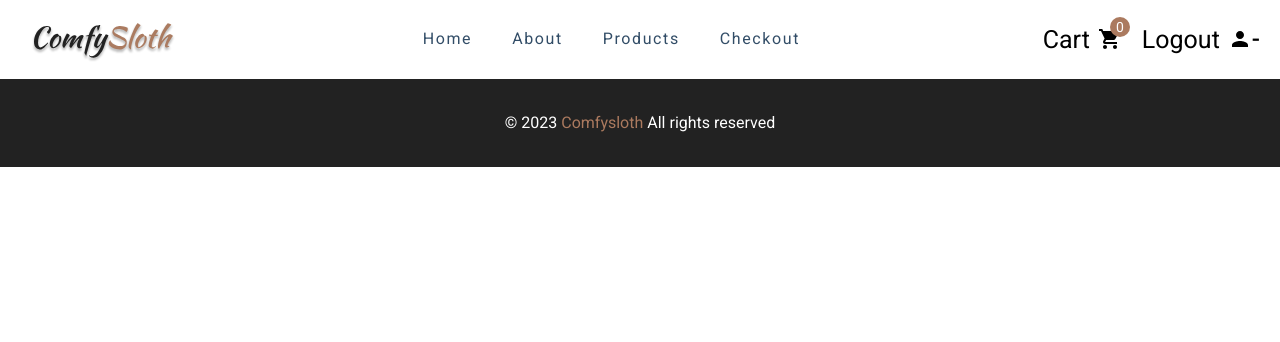
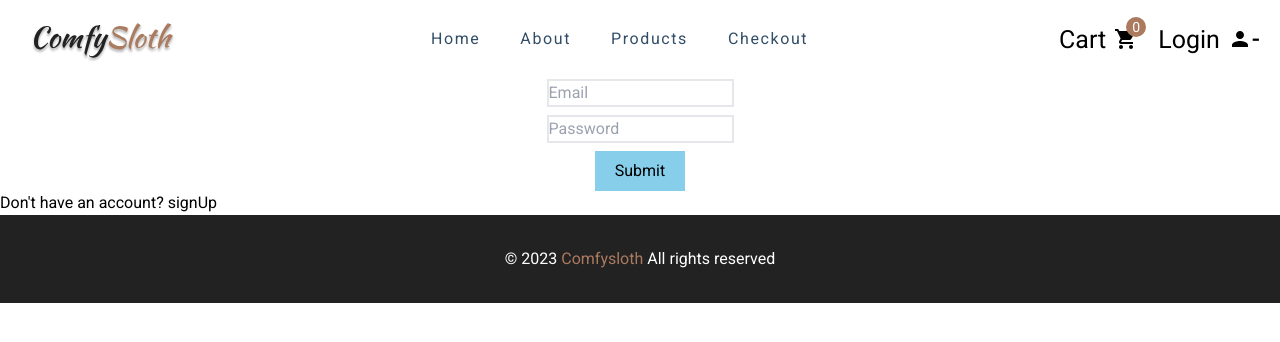
Before and after one commit to Somidh/Comfy-Sloth, a React (Vite) app: page /login in a window 1280 px wide. Shown: the top 342 px of the page. Built offline with nearby package versions, Linux system fonts and the light colour scheme.

Commit message:
login and signup page added

```diff
--- a/src/App.jsx
+++ b/src/App.jsx
@@ -1,4 +1,4 @@
-import React, { useState } from 'react'
+import React, { useEffect, useState } from 'react'
 import { BrowserRouter, Routes, Route } from 'react-router-dom'
 import Navbar from './component/Navbar'
 import SideBar from './component/Sidebar'
@@ -17,13 +17,21 @@ import AboutProduct from './pages/AboutProduct'
 
 function App() {
 
-  const { showNavbar } = useStateContext()
+  const [token, setToken] = useState(false)
 
+  token && sessionStorage.setItem('token', JSON.stringify(token))
+
+  useEffect(() => {
+    if(sessionStorage.getItem('token')){
+      let data = JSON.parse(sessionStorage.getItem('token'))
+      setToken(data)
+    }
+  }, [])
 
   return (
     <div>
       <BrowserRouter >
-        <Navbar />
+        <Navbar token={token} setToken={setToken} />
         <SideBar />
         <Routes>
           <Route path='/' element={<Home />} />
@@ -31,7 +39,7 @@ function App() {
           <Route path='/products' element={<Products />} />
           <Route path='/checkout' element={<Checkout />} />
           <Route path='/cart' element={<Cart />} />
-          <Route path='/login' element={<Login />} />
+          <Route path='/login' element={<Login setToken={setToken} />} />
           <Route path='/signup' element={<Signup />} />
           <Route path='/product/:id' element={<AboutProduct />} />
         </Routes>
--- a/src/component/CartItem.jsx
+++ b/src/component/CartItem.jsx
@@ -5,21 +5,68 @@ import useProductStore from '../store/productStore';
 
 const CartItem = ({ name, images, price, qty, formatPrice, stock, id }) => {
 
-    const { cart, removeFromCart, increaseQty, decreaseQty, setCount } = useProductStore(state => ({
+    const { cart, removeFromCart, increaseQty, decreaseQty, setCount, token } = useProductStore(state => ({
         cart: state.cart,
         removeFromCart: state.removeFromCart,
         increaseQty: state.increaseQty,
         decreaseQty: state.decreaseQty,
-        setCount: state.setCount
+        setCount: state.setCount,
+        token: state.token,
     }))
 
 
+    const [itemName, setItemName] = useState(null)
+
+
+    const getProfile = async () => {
+        try {
+            const user = supabase.auth.user()
+
+            let { data, error, status } = await supabase
+                .from('cartItem')
+                .select(`email, item_id, quantity, username`)
+                .eq('id', user.id)
+                .single()
+
+            if (data) {
+                setItemName(data.username)
+            }
+
+        }
+        catch (error) {
+            alert(error.message)
+        }
+    }
+
+
+    const updateCart = async (e) => {
+        e.preventDefault()
+
+        try {
+            const user = supabase.auth.user()
+
+            const updates = {
+                id: user.id,
+                username
+            }
+        }
+        catch (error) {
+
+        }
+  }
+
+
+    // const []
+
     useEffect(() => {
         setCount()
-    },[])
+    }, [])
+
+
+
 
     const increase = () => {
-       stock > qty && increaseQty(id)
+        stock > qty && increaseQty(id)
     }
     const decrease = () => {
         qty > 1 && decreaseQty(id)
@@ -28,10 +75,6 @@ const CartItem = ({ name, images, price, qty, formatPrice, stock, id }) => {
     const handleDelete = () => {
         removeFromCart(id)
     }
-
-    console.log(cart)
-    console.log(qty)
-
 
     return (
         <div className='flex items-center justify-between mb-10 '>
--- a/src/component/Navbar.jsx
+++ b/src/component/Navbar.jsx
@@ -8,18 +8,31 @@ import PersonIcon from '@mui/icons-material/Person';
 import { useStateContext } from '../context/ContextProvider';
 import useProductStore from '../store/productStore';
 
-const Navbar = () => {
+const Navbar = ({token , setToken}) => {
 
   const { handleNavbarClick, showNavbar, cartCount } = useStateContext()
 
+  // console.log(token.user?.user_metadata.full_name)
+
   const {cart} = useProductStore(state => ({ cart: state.cart}))
 
-  console.log(cart)
+  console.log(token)
 
   const navigate = useNavigate()
 
   const handleCartClick = () => {
     navigate('/cart')
+  }
+  const goToLogin =() => {
+    navigate('/login')
+  }
+
+  const handleLogout = () => {
+    sessionStorage.removeItem('token')
+    navigate('/')
+    setToken(false)
+    supabase.auth.signOut()
+    token &&  alert('Please enter your login details')
   }
 
   return (
@@ -42,8 +55,9 @@ const Navbar = () => {
           <ShoppingCartIcon fontSize='medium' onClick={handleCartClick} />
           <span className='w-5 h-5 bg-[#AB7A5F] rounded-full absolute -right-2 -top-1 flex items-center justify-center text-white text-sm'>{cart.length}</span>
         </div>
-        <div className='flex items-center justify-center gap-2 cursor-pointer'>
-          <h2 className='text-[25px]'>Logout </h2>
+        <div onClick={goToLogin} className='flex items-center justify-center gap-2 cursor-pointer'>
+          <h2 onClick={handleLogout} className='text-[25px]'>{token ? 'Logout' : 'Login'} </h2>
+          {/* <p>{token.user.user_metadeta.full_name}</p> */}
           <div className='flex items-center '>
             <PersonIcon fontSize='medium' />
             <span className='font-medium text-2xl'>-</span>
--- a/src/pages/Login.jsx
+++ b/src/pages/Login.jsx
@@ -1,9 +1,72 @@
 import React, { useState } from 'react'
+import { useNavigate } from 'react-router'
+import useProductStore from '../store/productStore'
 import { supabase } from '../supabaseClient'
 
-const Login = () => {
+
+const Login = ({ setToken }) => {
+  const [formData, setFormData] = useState({
+    email: '',
+    password: ''
+  })
+
+
+  const navigate = useNavigate()
+
+  console.log(formData)
+  const handleChange = (event) => {
+    setFormData(prev => {
+      return {
+        ...prev,
+        [event.target.name]: event.target.value
+      }
+    })
+  }
+
+  const handleSubmit = async (e) => {
+
+    e.preventDefault()
+    try {
+
+      const { data, error } = await supabase.auth.signInWithPassword({
+        email: formData.email,
+        password: formData.password,
+      })
+      if (error) throw error
+      console.log(data)
+      setToken(data)
+      navigate('/')
+
+    } catch (error) {
+      alert(error)
+    }
+
+  }
+  const goToSignUp = () => {
+    navigate('/signup')
+  }
   return (
-    <div></div>
+    <div>
+      <form onSubmit={handleSubmit} className='flex flex-col items-center justify-center w-full gap-2'>
+        <input
+          onChange={handleChange}
+          name='email'
+          placeholder='Email'
+          className='border-2' />
+        <input
+          onChange={handleChange}
+          name='password'
+          type="password"
+          placeholder='Password'
+          className='border-2' />
+
+        <button
+          name='password'
+          type='submit'
+          className='bg-[skyblue] px-5 py-2'>Submit</button>
+      </form>
+      <p> Don't have an account? <span onClick={goToSignUp} className='cursor-pointer'> signUp</span></p>
+    </div>
   )
 
 }
--- a/src/pages/Signup.jsx
+++ b/src/pages/Signup.jsx
@@ -1,4 +1,5 @@
 import React, { useState } from 'react'
+import { useNavigate } from 'react-router'
 import { supabase } from '../supabaseClient'
 
 
@@ -10,6 +11,8 @@ const Signup = () => {
   })
 
 
+  const navigate = useNavigate()
+
   console.log(formData)
   const handleChange = (event) => {
     setFormData(prev => {
@@ -19,7 +22,6 @@ const Signup = () => {
       }
     })
   }
-
 
   const handleSubmit = async (e) => {
 
@@ -35,6 +37,7 @@ const Signup = () => {
           }
         }
       })
+      if (error) throw error
       alert('Check email for verification link')
 
 
@@ -44,14 +47,37 @@ const Signup = () => {
 
   }
 
+
+  const goToLogin = () => {
+    navigate('/login')
+  }
+
   return (
-    <div className='  my-[20em] '>
+    <div className='  my-[20em] flex flex-col items-center gap-5 '>
       <form onSubmit={handleSubmit} className='flex flex-col items-center justify-center w-full gap-2'>
-        <input type="text" name="fullName" placeholder='FullName' />
-        <input onClick={handleChange} name='email' type="email" placeholder='Email' className='border-2' />
-        <input type="password" placeholder='Password' className='border-2' />
-        <button onClick={handleChange} name='password' type='submit' className='bg-[skyblue] px-5 py-2'>Submit</button>
+        <input
+          onChange={handleChange}
+          name="fullName"
+          placeholder='FullName' />
+
+        <input
+          onChange={handleChange}
+          name='email'
+          placeholder='Email'
+          className='border-2' />
+        <input
+          onChange={handleChange}
+          name='password'
+          type="password"
+          placeholder='Password'
+          className='border-2' />
+
+        <button
+          name='password'
+          type='submit'
+          className='bg-[skyblue] px-5 py-2'>Submit</button>
       </form>
+      <p>Already have an account? <span onClick={goToLogin} className='cursor-pointer' >Login.</span></p>
     </div>
   )
 }
--- a/src/store/productStore.jsx
+++ b/src/store/productStore.jsx
@@ -13,6 +13,7 @@ const useProductStore = create(
       cart: [],
       singleProduct: {},
       count: 1,
+      token: false,
 
 
       fetchProducts: async () => {
@@ -66,7 +67,7 @@ const useProductStore = create(
         const item = state.cart?.find(item => item.id === id)
 
         set({
-          item: state.cart.length > 0  ? item.qty -= 1 : state.count
+          item: state.cart.length > 0 ? item.qty -= 1 : state.count
         })
       },
 
@@ -96,7 +97,20 @@ const useProductStore = create(
           loading: false,
           singleProduct: res.data
         })
-      }
+      },
+
+      addToken: () => {
+        const state = get()
+        state.token && sessionStorage.setItem('token', JSON.stringify(token))
+        useEffect(() => {
+          if (sessionStorage.getItem('token')) {
+            let data = JSON.parse(sessionStorage.getItem('token'))
+            set({
+              token: data
+            })
+          }
+        },[])
+      },
     }),
 
     {
```
